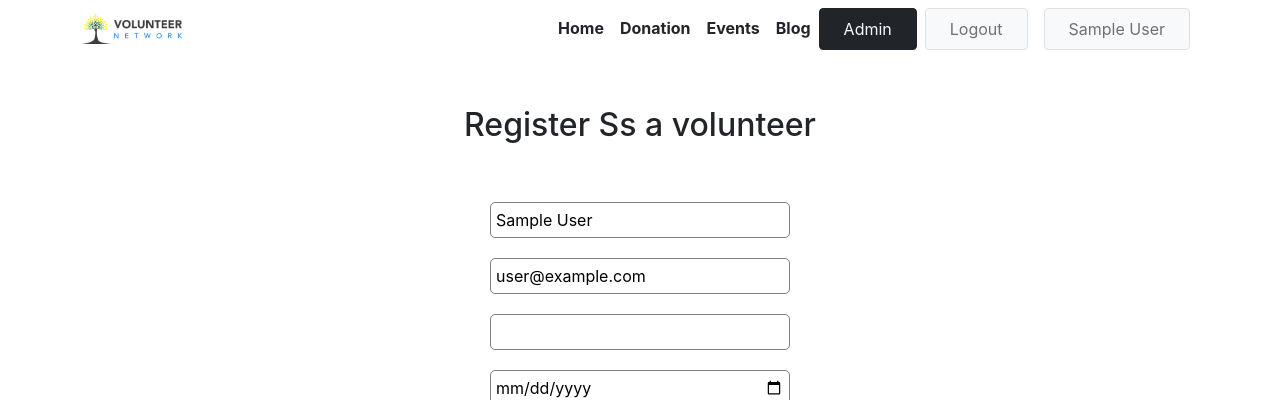
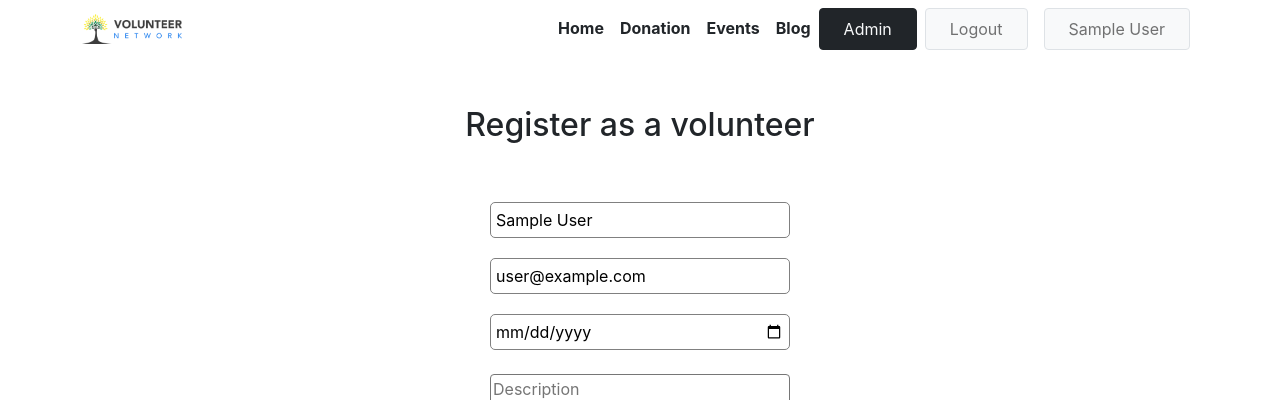
Before and after one commit to fazlerabbytalukder/volunteer-network-react-mongodb, a React (Create React App) app: page /services/1 in a window 1280 px wide. Shown: the top 400 px of the page. Built offline with nearby package versions, Linux system fonts and the light colour scheme; no server answers; sample sign-in values are in the browser's storage.

Commit message:
serice data send error fixed

```diff
--- a/src/Pages/Home/RegisterVolunteer/RegisterVolnteer.js
+++ b/src/Pages/Home/RegisterVolunteer/RegisterVolnteer.js
@@ -11,7 +11,7 @@ const RegisterVolnteer = () => {
         fetch(`http://localhost:5000/services/${serviceId}`)
             .then(res => res.json())
             .then(data => setServices(data));
-    }, [])
+    }, [serviceId])
 
 
 
@@ -41,13 +41,15 @@ const RegisterVolnteer = () => {
 
     return (
         <div>
-            <h2 className='text-center mt-5'>Register Ss a volunteer</h2>
+            <h2 className='text-center mt-5'>Register as a volunteer</h2>
             <div className='d-flex justify-content-center align-items-center'>
                 <form className="register-form" onSubmit={handleSubmit(onSubmit)}>
                     <input defaultValue={user.displayName} {...register("name")} />
                     <input defaultValue={user.email} {...register("email", { required: true })} />
                     {errors.email && <span className="error">This field is required</span>}
-                    <input defaultValue={services.title} {...register("servive")} />
+                    {
+                        services.title && <input defaultValue={services.title} {...register("service")} />
+                    }
                     <input placeholder='date' type='date' {...register("date")}/>
                     <textarea placeholder="Description"  type='textarea' className='w-100 mt-4 rounded' {...register("description")}/>
                     <input type="submit" />
```
